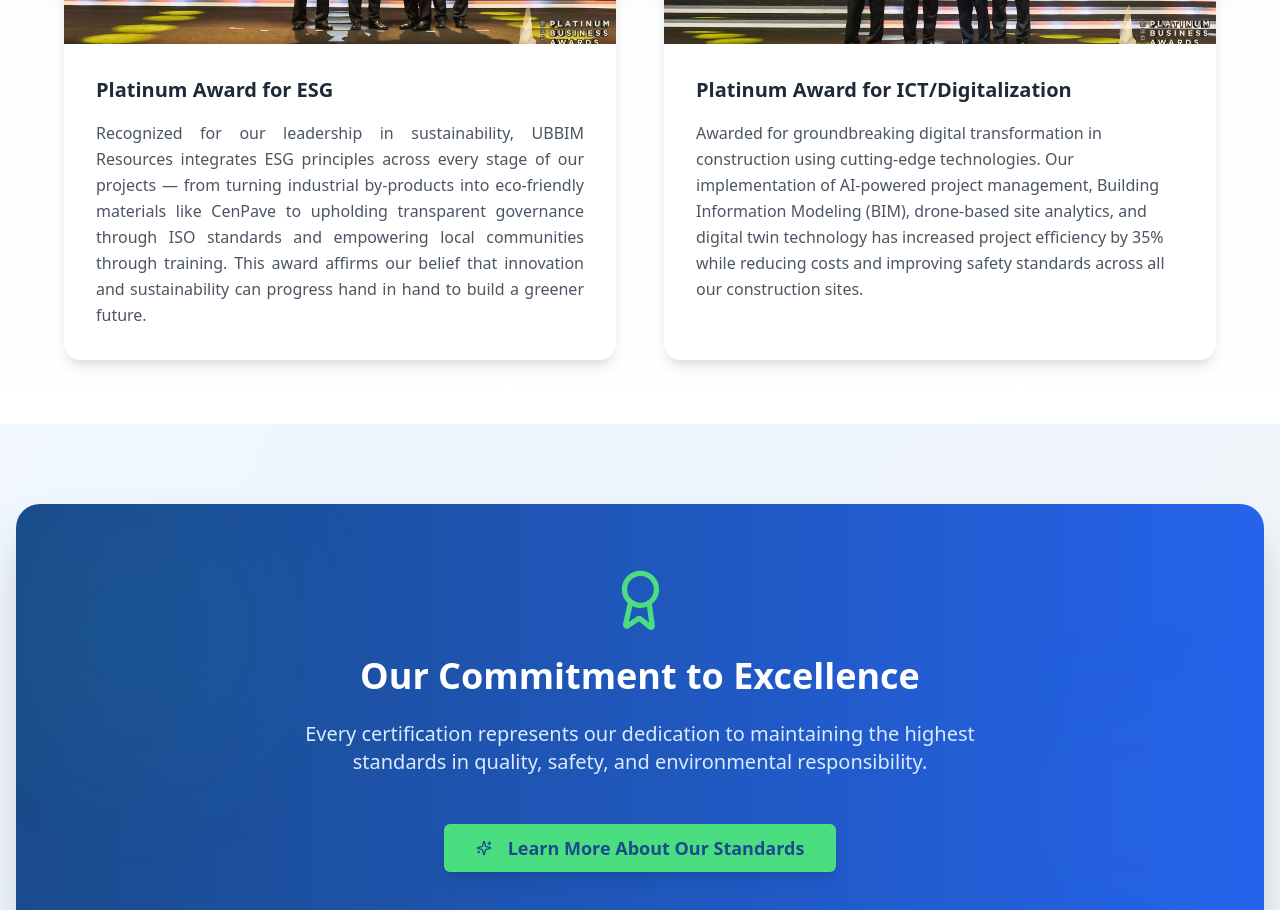
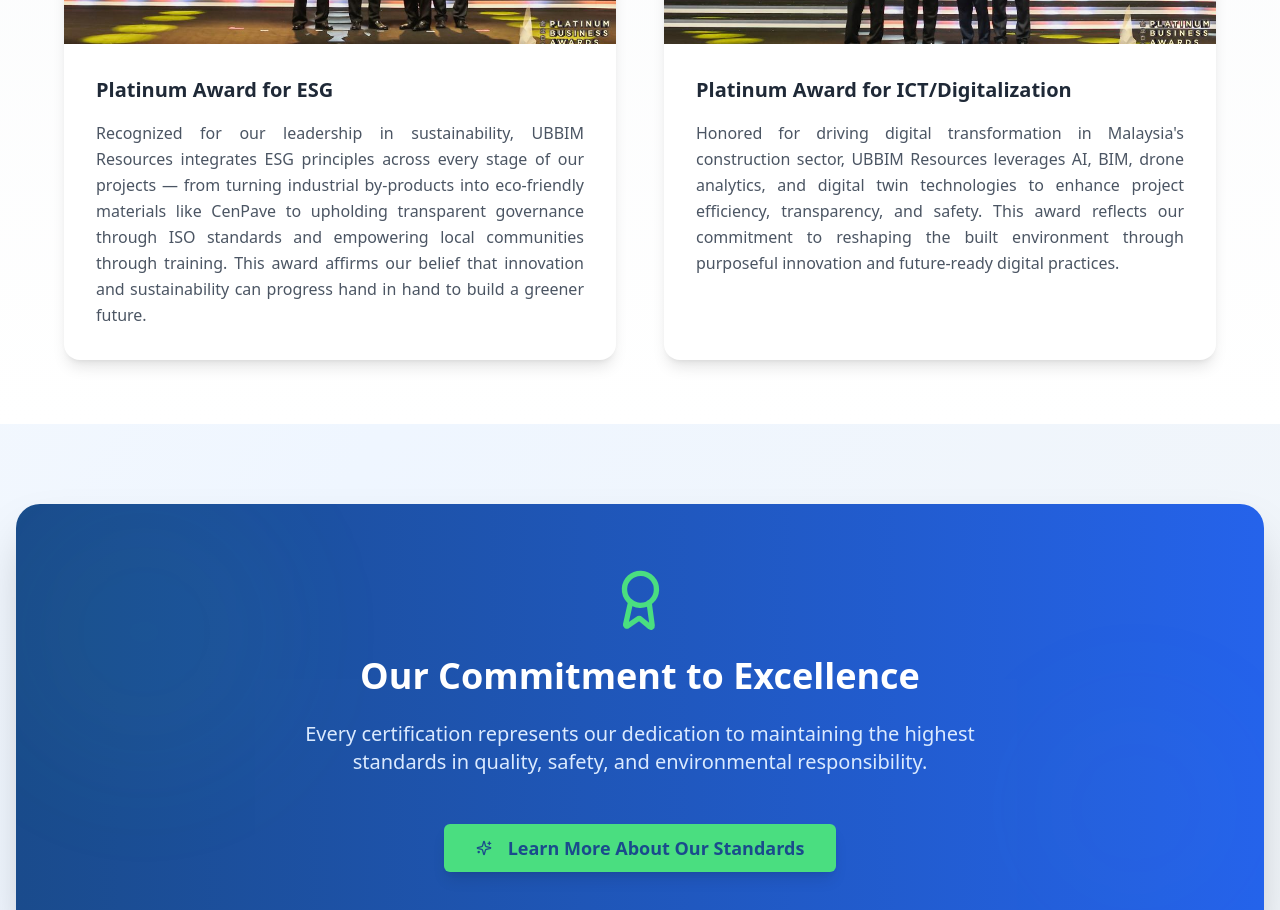
Before and after one commit to monsteryoda/Ubbim-app, a React (Vite) app: page /award in a window 1280 px wide. Shown: the part 1100-2010 px from the top of the page. Built offline with nearby package versions, Linux system fonts and the light colour scheme.

Commit message:
[dyad] Updated ICT award description - wrote 1 file(s)

```diff
--- a/src/components/AwardFilters.tsx
+++ b/src/components/AwardFilters.tsx
@@ -58,12 +58,8 @@ const AwardFilters: React.FC<AwardFiltersProps> = ({
             </div>
             <div className="p-8">
               <h4 className="text-xl font-bold text-gray-800 mb-4">Platinum Award for ICT/Digitalization</h4>
-              <p className="text-gray-600 leading-relaxed">
-                Awarded for groundbreaking digital transformation in construction using cutting-edge
-                technologies. Our implementation of AI-powered project management, Building Information
-                Modeling (BIM), drone-based site analytics, and digital twin technology has increased
-                project efficiency by 35% while reducing costs and improving safety standards across
-                all our construction sites.
+              <p className="text-gray-600 leading-relaxed text-justify">
+                Honored for driving digital transformation in Malaysia's construction sector, UBBIM Resources leverages AI, BIM, drone analytics, and digital twin technologies to enhance project efficiency, transparency, and safety. This award reflects our commitment to reshaping the built environment through purposeful innovation and future-ready digital practices.
               </p>
             </div>
           </div>
```
